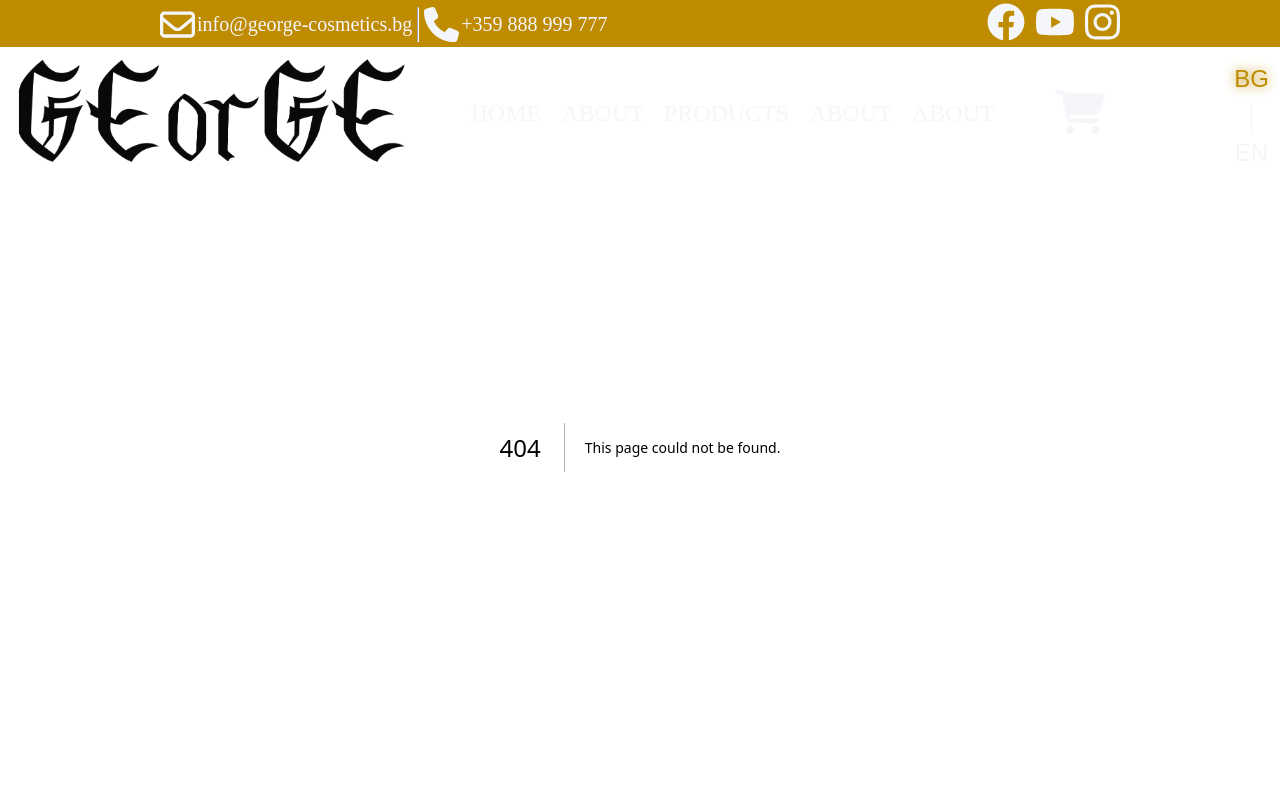
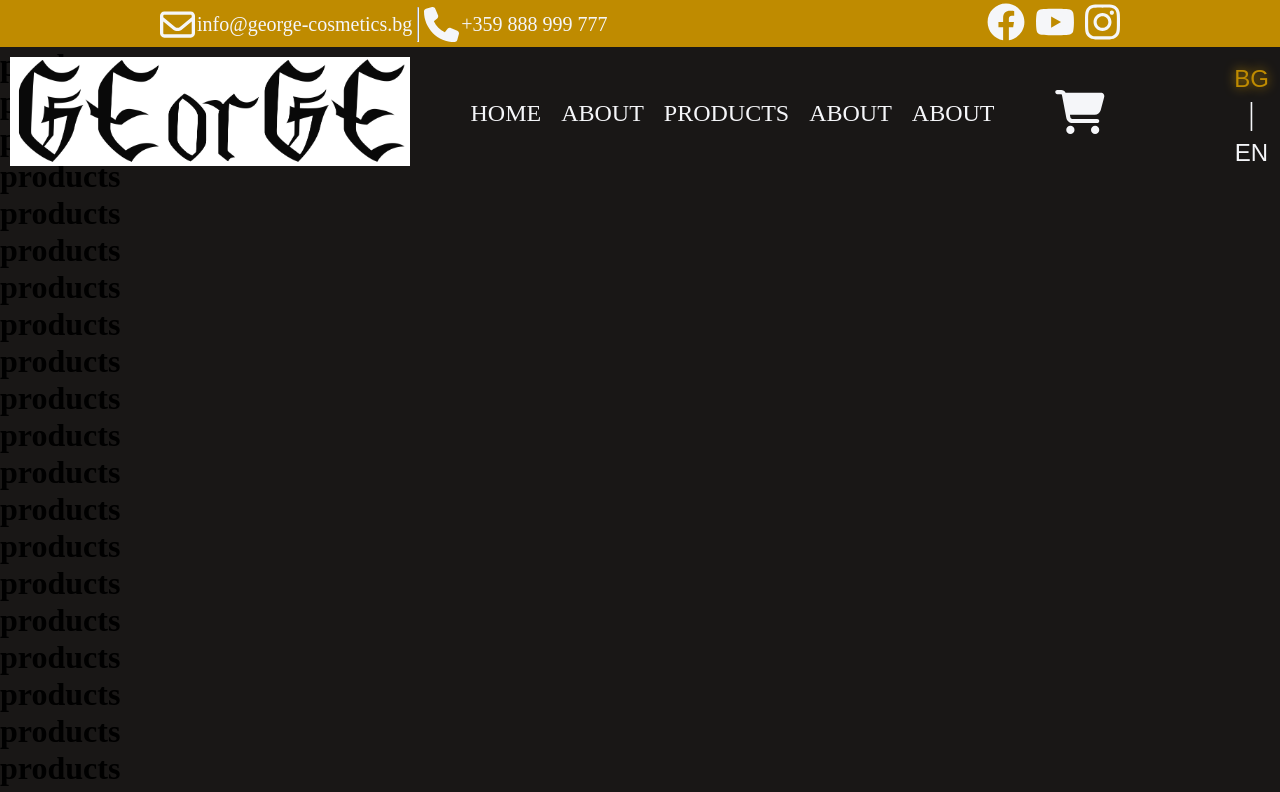
Before and after one commit to Kavakliyski/GEorGE-website, a Next.js app: page /products in a window 1280 px wide. Before the commit this address had no page. Shown: the top 792 px of the page. Built offline with nearby package versions, Linux system fonts and the light colour scheme.

Commit message:
navbar updates

```diff
--- a/src/components/Header/Header.module.scss
+++ b/src/components/Header/Header.module.scss
@@ -80,10 +80,10 @@
             gap: 10vw;
 
             .ShoppingCart {
-                transition: transform 0.3s;
+                transition: transform 1.3s;
 
                 &:hover {
-                    animation: bounce 0.9s infinite;
+                    animation: bounce 1s infinite;
                 }
             }
 
@@ -116,7 +116,7 @@
 
     0%,
     100% {
-        transform: translateY(5px);
+        transform: translateY(0);
     }
 
     50% {
--- a/src/components/Header/Header.tsx
+++ b/src/components/Header/Header.tsx
@@ -10,17 +10,20 @@ import GeorgeLogo from "../../../public/static/george-aurum.png";
 import GeorgeLogoText from "../../../public/static/george_thumbnail.png";
 import GeorgeLogoText2 from "../../../public/static/george.png";
 import CartSVGWhite from '../../../public/icons/cart-white.svg';
+import { InternalizationContext } from '@/context/InternalizationContext';
+import { useContext } from 'react';
 
 
 export default function Header() {
 
     const router = useRouter();
 
-    const { locale, push } = useRouter();
+    const { push } = useRouter();
     const { t: translate } = useTranslation('header');
 
     const isLinkActive = (href: string) => router.pathname === href;
-    const isLanguagesActive = (value: string) => value === locale
+
+    const { isLanguagesActive } = useContext(InternalizationContext)
 
 
     return (
@@ -44,7 +47,7 @@ export default function Header() {
                                     <Link href="/about">{translate('about')}</Link>
                                 </li>
                                 <li className={isLinkActive('/about') ? styles.active : ''}>
-                                    <Link href="/about">{translate('products')}</Link>
+                                    <Link href="/products">{translate('products')}</Link>
                                 </li>
                                 <li className={isLinkActive('/about') ? styles.active : ''}>
                                     <Link href="/about">About</Link>
@@ -57,7 +60,7 @@ export default function Header() {
 
                         <div className={styles.NavigatioRightLinks}>
                             <div className={styles.ShoppingCart}>
-                                <Image src={CartSVGWhite} alt='' width={50}/>
+                                <Image src={CartSVGWhite} alt='' width={50} />
                             </div>
 
                             <div className={styles.LanguageButton}>
--- a/src/components/Header/Navbar.module.scss
+++ b/src/components/Header/Navbar.module.scss
@@ -1,10 +1,11 @@
 @import "../../styles/variables";
+@import "./Header.module.scss";
 
 .NavbarWrapper {
     display: none;
-    transform: translateY(-100%);
-    transition: transform 0.3s;
-    animation: slideDown 0.3s forwards;
+    // transform: translateY(-100%);
+    // transition: transform 0.3s;
+    // animation: slideUp 0.3s forwards;
 
 }
 
@@ -17,10 +18,18 @@
 
     // height: auto;
     width: 100%;
-    z-index: 10;
+    z-index: 11;
     animation: slideDown 0.3s forwards;
 
     .NavbartContainer {
+
+        .ShoppingCart {
+            transition: transform 1s;
+
+            &:hover {
+                animation: bounce 1s infinite;
+            }
+        }
 
         a {
             text-decoration: none;
@@ -62,7 +71,7 @@
         }
 
         display: grid;
-        grid-template-columns: 2fr 1fr 2fr;
+        grid-template-columns: 1fr 2fr 1fr 2fr 1fr;
         align-items: center;
         justify-content: center;
         padding: 10px;
@@ -75,6 +84,8 @@
                 display: flex;
                 list-style-type: none;
                 gap: 20px;
+                text-align: right;
+                justify-content: right;
             }
         }
 
@@ -90,16 +101,29 @@
                 gap: 20px;
             }
         }
-    }
-}
 
-@keyframes fadeIn {
-    from {
-        opacity: 0;
-    }
+        .LanguageButton {
 
-    to {
-        opacity: 1;
+            text-align: center;
+            font-size: xx-large;
+
+            button {
+
+                font-size: x-large;
+                color: $color-primary;
+                background-color: transparent;
+                border: none;
+                cursor: pointer;
+            }
+
+
+            .Active {
+                text-shadow: 0px 0px 11px $color-secondary;
+                color: $color-secondary;
+            }
+        }
+
+
     }
 }
 
--- a/src/components/Header/Navbar.tsx
+++ b/src/components/Header/Navbar.tsx
@@ -1,13 +1,24 @@
+import styles from "./Navbar.module.scss";
+
+import CartSVGBlack from "../../../public/icons/cart-black.svg"
 import Image from "next/image";
-import styles from "./Navbar.module.scss";
-import { useEffect, useState } from "react";
+import { useContext, useEffect, useState } from "react";
 import Link from "next/link";
+import { useTranslation } from 'next-i18next'
 
 import LogoImage from "../../../public/static/george-aurum.png";
+import { InternalizationContext } from "@/context/InternalizationContext";
 
 
 export const Navbar = () => {
+
     const [showNavbar, setShowNavbar] = useState(false);
+
+    const { t: translate } = useTranslation('header');
+
+    const { isLanguagesActive, push } = useContext(InternalizationContext)
+
+
 
     useEffect(() => {
         const handleScroll = () => {
@@ -29,22 +40,34 @@ export const Navbar = () => {
         <nav className={showNavbar ? styles.NavbarWrapperVisible : styles.NavbarWrapper}>
             <div className={styles.NavbartContainer}>
 
+                <div className={styles.LanguageButton}>
+                    <button
+                        className={isLanguagesActive("bg") ? styles.Active : ''}
+                        onClick={() => push('/', undefined, { locale: "bg" })}
+                    >BG</button>
+                    |
+                    <button
+                        className={isLanguagesActive("en") ? styles.Active : ''}
+                        onClick={() => push('/', undefined, { locale: "en" })}
+                    >EN</button>
+                </div>
+
                 <div className={styles.NavbarLinksLeft}>
                     <ul>
                         <li>
-                            <Link href="/">test1</Link>
+                            <Link href="/">{translate('home')}</Link>
                         </li>
                         <li>
-                            <Link href="/">tekst2</Link>
+                            <Link href="/about">{translate('about')}</Link>
                         </li>
                         <li>
-                            <Link href="/">tekst3</Link>
+                            <Link href="/products">{translate('products')}</Link>
                         </li>
                     </ul>
                 </div>
 
                 <div className={styles.NavbarLinksMiddle}>
-                    <Image src={LogoImage} alt="" width={200} />
+                    <Image src={LogoImage} alt="" width={100} />
                 </div>
 
                 <div className={styles.NavbarLinksRight}>
@@ -61,6 +84,10 @@ export const Navbar = () => {
                     </ul>
                 </div>
 
+                <div className={styles.ShoppingCart}>
+                    <Image src={CartSVGBlack} alt='' width={50} />
+                </div>
+
             </div>
         </nav>
     )
--- /dev/null
+++ b/src/context/CartContext.tsx
@@ -0,0 +1,16 @@
+import { createContext, useState } from "react";
+
+
+export const CartContext = createContext({});
+
+
+export function CartContextProvider({ children }: any) {
+
+    const [cartProducts, setcartProducts] = useState([]);
+
+    return (
+        <CartContext.Provider value={{ cartProducts }}>
+            {children}
+        </CartContext.Provider>
+    )
+}
--- /dev/null
+++ b/src/context/InternalizationContext.tsx
@@ -0,0 +1,29 @@
+import { useRouter } from "next/router";
+import { createContext } from "react";
+
+
+interface InterfaceIC {
+    isLanguagesActive: (value: string) => boolean;
+    locale?: string;
+    push?: any;
+}
+
+const defaultValue: InterfaceIC = {
+    isLanguagesActive: () => false,
+};
+
+export const InternalizationContext = createContext<InterfaceIC>(defaultValue);
+
+export function InternalizationContextProvider({ children }: any) {
+
+    const { locale, push } = useRouter();
+
+    const isLanguagesActive = (value: string) => value === locale
+
+
+    return (
+        <InternalizationContext.Provider value={{ isLanguagesActive, locale, push }}>
+            {children}
+        </InternalizationContext.Provider>
+    )
+}
--- a/src/pages/_app.tsx
+++ b/src/pages/_app.tsx
@@ -10,6 +10,8 @@ import Topnav from '@/components/Header/Topnav';
 import Header from '@/components/Header/Header';
 import Footer from '@/components/Footer/Footer';
 import { Navbar } from '@/components/Header/Navbar';
+import { CartContextProvider } from '@/context/CartContext';
+import { InternalizationContextProvider } from '@/context/InternalizationContext';
 
 
 function App({ Component, pageProps }: AppProps) {
@@ -17,11 +19,15 @@ function App({ Component, pageProps }: AppProps) {
 
     return (
         <>
-            <Topnav />
-            <Header />
-            <Navbar />
-            <Component {...pageProps} />
-            <Footer />
+            <InternalizationContextProvider>
+                <CartContextProvider>
+                    <Topnav />
+                    <Header />
+                    <Navbar />
+                    <Component {...pageProps} />
+                    <Footer />
+                </CartContextProvider>
+            </InternalizationContextProvider>
         </>
     )
 }
--- /dev/null
+++ b/src/pages/products.tsx
@@ -0,0 +1,34 @@
+
+
+export default function products() {
+
+
+    return (
+        <div>
+            <h1>products</h1>
+            <h1>products</h1>
+            <h1>products</h1>
+            <h1>products</h1>
+            <h1>products</h1>
+            <h1>products</h1>
+            <h1>products</h1>
+            <h1>products</h1>
+            <h1>products</h1>
+            <h1>products</h1>
+            <h1>products</h1>
+            <h1>products</h1>
+            <h1>products</h1>
+            <h1>products</h1>
+            <h1>products</h1>
+            <h1>products</h1>
+            <h1>products</h1>
+            <h1>products</h1>
+            <h1>products</h1>
+            <h1>products</h1>
+            <h1>products</h1>
+            <h1>products</h1>
+            <h1>products</h1>
+            <h1>products</h1>
+        </div>
+    )
+}
```
